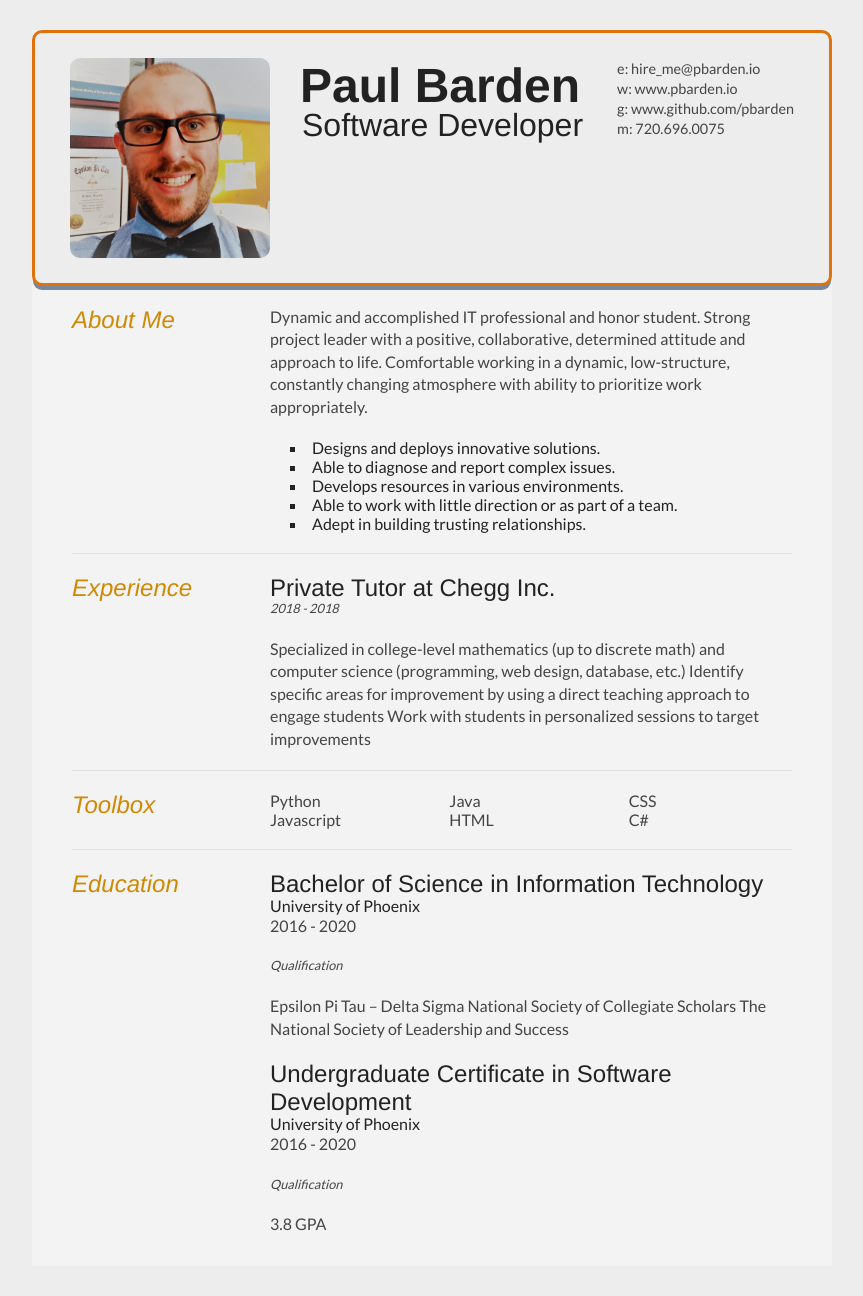
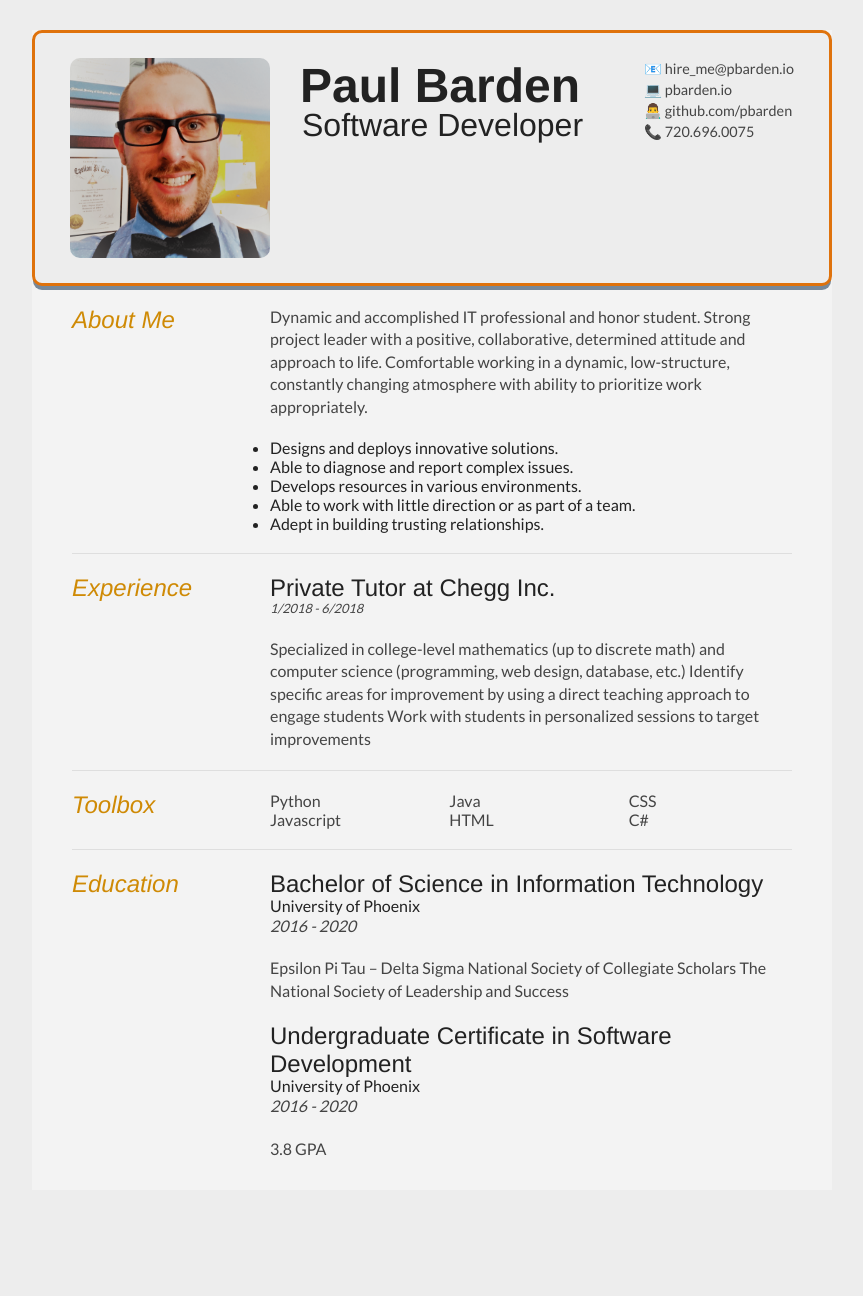
Before and after one commit to pbarden/resume_builder, a Django app: page / in a window 1280 px wide. Shown: the whole page, without its empty margins (208-1071 px from the left). After the commit the page ends 1156 px from the top, so only its background shows below. Run offline with Django 3.2, Linux system fonts and the light colour scheme; data comes from the database, SQL or seed files in the repository; both versions use the stored data as it was after the commit.

Commit message:
change 1

```diff
--- a/main/static/css/resume.css
+++ b/main/static/css/resume.css
@@ -234,12 +234,14 @@ section:last-child {
     }
 }
 
-#contentList li {
-    list-style: square;
-    list-style-position: inside;
-    padding-left: 20px;
-}
-
 #contentList{
     padding-bottom: 20px;
 }
+
+strong {
+    font-weight: bolder;
+}
+
+em {
+    font-style: italic;
+}
--- a/main/templates/base.html
+++ b/main/templates/base.html
@@ -14,7 +14,7 @@
 <div id="cv">
 	<div class="mainDetails">
 		<div id="headshot">
-				<img id="headshot" src="{% static 'images/headshot.png' %}" alt="Paul Barden">
+			<img id="headshot" src="{% static 'images/headshot.png' %}" alt="Paul Barden">
 		</div>
 		<div id="name">
 			<h1>Paul Barden</h1>
@@ -22,10 +22,10 @@
 		</div>
 		<div id="contactDetails">
 			<ul>
-				<li>e: <a href="mailto:hire_me@pbarden.io" target="_blank">hire_me@pbarden.io</a></li>
-				<li>w: <a href="http://www.pbarden.io" target="_blank">www.pbarden.io</a></li>
-				<li>g: <a href="http://www.github.com/pbarden" target="_blank">www.github.com/pbarden</a></li>
-				<li>m: 720.696.0075</li>
+				<li>📧 <a href="mailto:hire_me@pbarden.io" target="_blank">hire_me@pbarden.io</a></li>
+				<li>💻 <a href="http://www.pbarden.io" target="_blank">pbarden.io</a></li>
+				<li>👨‍💻 <a href="http://www.github.com/pbarden" target="_blank">github.com/pbarden</a></li>
+				<li>📞 <a href="tel:7206960075">720.696.0075</a></li>
 			</ul>
 		</div>
 		<div class="clear"></div>
@@ -59,7 +59,7 @@
 				{% for job in jobs %}
 					<article>
 						<h2>{{ job.title }} at {{ job.company }}</h2>
-						<p class="subDetails">{{ job.start_date.year }} - {{ job.end_date.year }}</p>
+						<p class="subDetails">{{ job.start_date.month }}/{{ job.start_date.year }} - {{ job.end_date.month }}/{{ job.end_date.year }}</p>
 						<p>{{ job.description|markdown }}</p>
                     </article>
                 {% endfor %}
@@ -89,7 +89,6 @@
 						<h2>{{ degree.kind }} in {{ degree.major }}</h2>
 						<h3>{{ degree.school }}</h3>
 						<p><em>{{ degree.start_date.year }} - {{ degree.end_date.year }}</em></p>
-						<p class="subDetails">Qualification</p>
             			<p>{{ degree.description|markdown }}</p>
 					</article>
 				{% endfor %}
```
Also changed, not shown: db.sqlite3.
